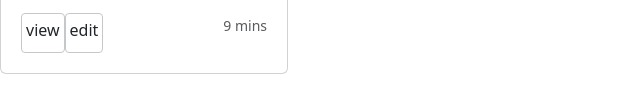
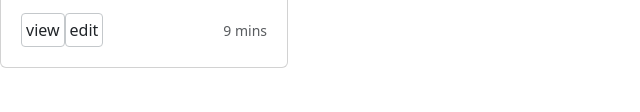
Before and after one commit to MulukenHa/Assignment_16, a plain HTML site: page index.html in a window 1280 px wide. Shown: the part 404-516 px from the top of the page, 0-640 px from the left. Drawn offline with nearby package versions, Linux system fonts and the light colour scheme.

Commit message:
Update index.html

```diff
--- a/index.html
+++ b/index.html
@@ -15,10 +15,10 @@
         <img src="images.jfif" class="card-img-top rounded-5 p-3 " alt="">
         <div class="card-body">
             <p class="card-text">This is a wider text with supporting text below as a natural lead-in to additional content.This content is alittle bit longer.</p>
-            <div class="d-flex flex-row">
+            <div class="d-flex flex-row align-items-center">
                 <span class="border border-secondary-subtle p-1 rounded-1 ">view</span>
                 <span class="border border-secondary-subtle p-1 rounded-1 ">edit</span>
-                <p class="ms-auto"><small class="text-body-secondary">9 mins</small></p>
+                <small class="text-body-secondary ms-auto">9 mins</small>
             </div>
 
         </div>
```
